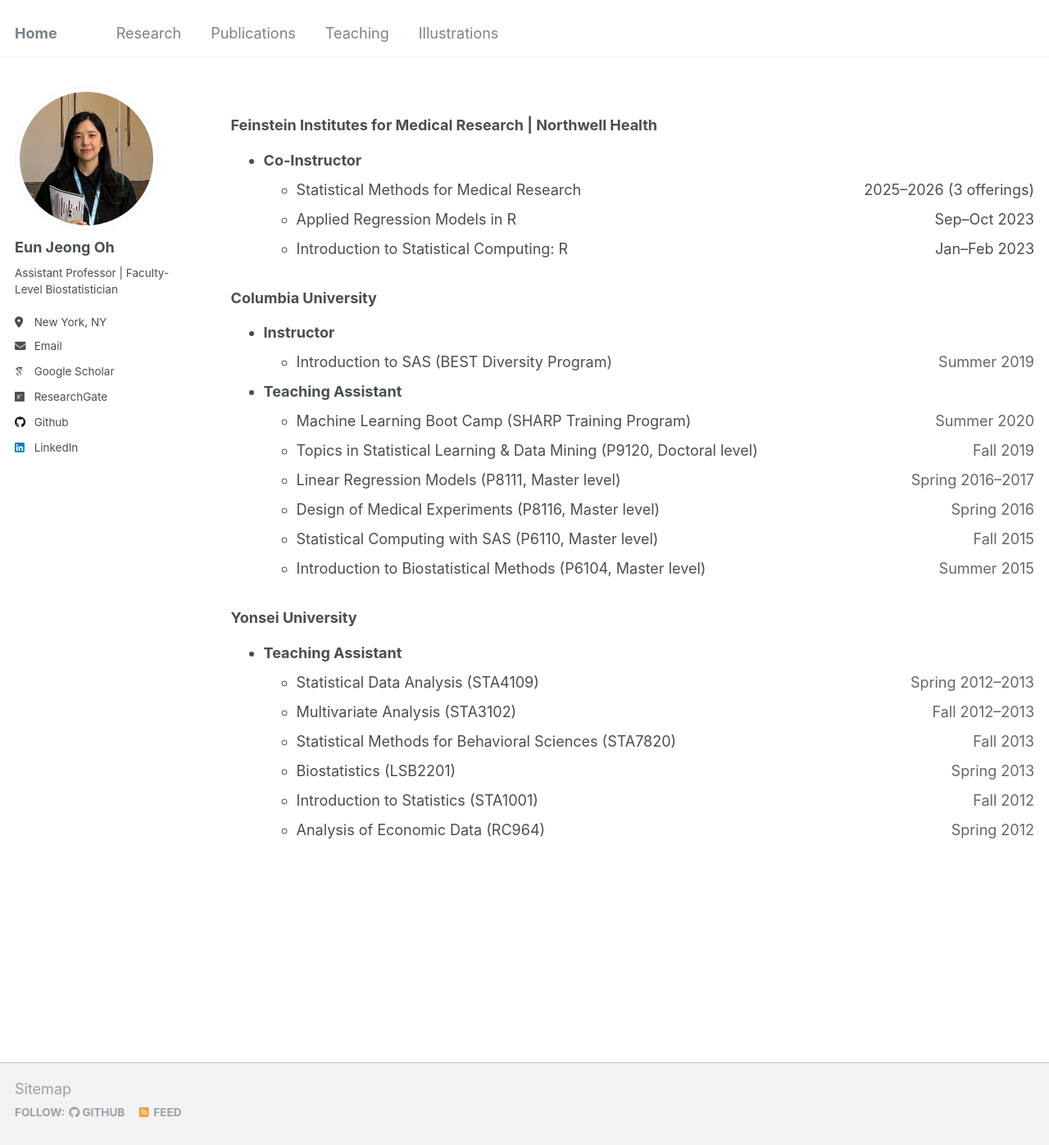
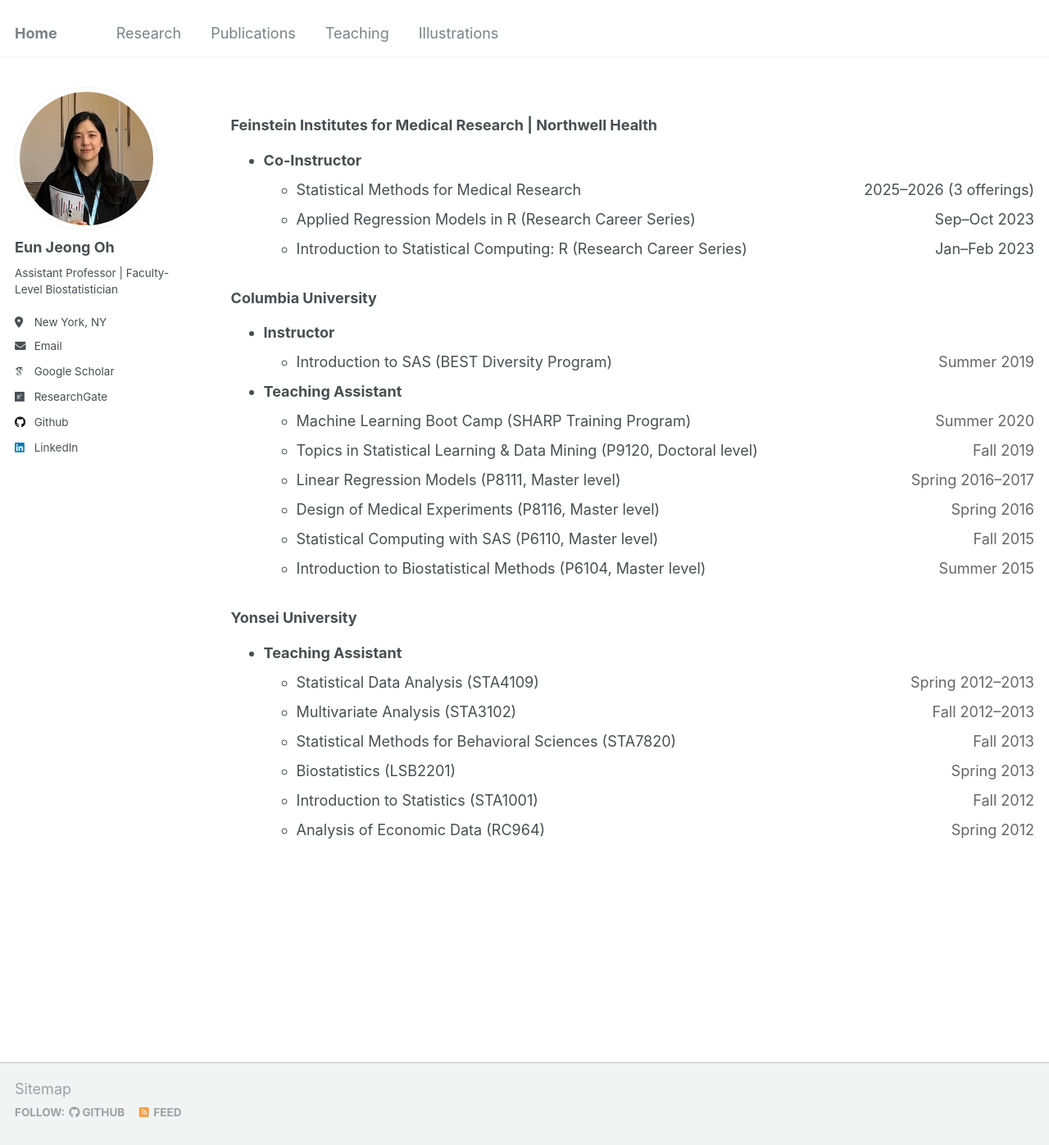
Before and after one commit to oheunj/oheunj.github.io, a Jekyll site: the page built from _pages/teaching.md, in a window 1280 px wide and 1397 px high. Shown: the whole window at 82% size. Built offline with Jekyll 4.4.1, drawn with Linux system fonts in a browser that asks for light colours; some web fonts are replaced.

Commit message:
Update teaching.md

```diff
--- a/_pages/teaching.md
+++ b/_pages/teaching.md
@@ -24,14 +24,14 @@ redirect_from:
 
     <li>
       <div style="display:flex; justify-content:space-between; flex-wrap:wrap;">
-        <span>Applied Regression Models in R</span>
+        <span>Applied Regression Models in R (Research Career Series)</span>
         <span>Sep–Oct 2023</span>
       </div>
     </li>
 
     <li>
       <div style="display:flex; justify-content:space-between; flex-wrap:wrap;">
-        <span>Introduction to Statistical Computing: R</span>
+        <span>Introduction to Statistical Computing: R (Research Career Series)</span>
         <span>Jan–Feb 2023</span>
       </div>
     </li>
```
